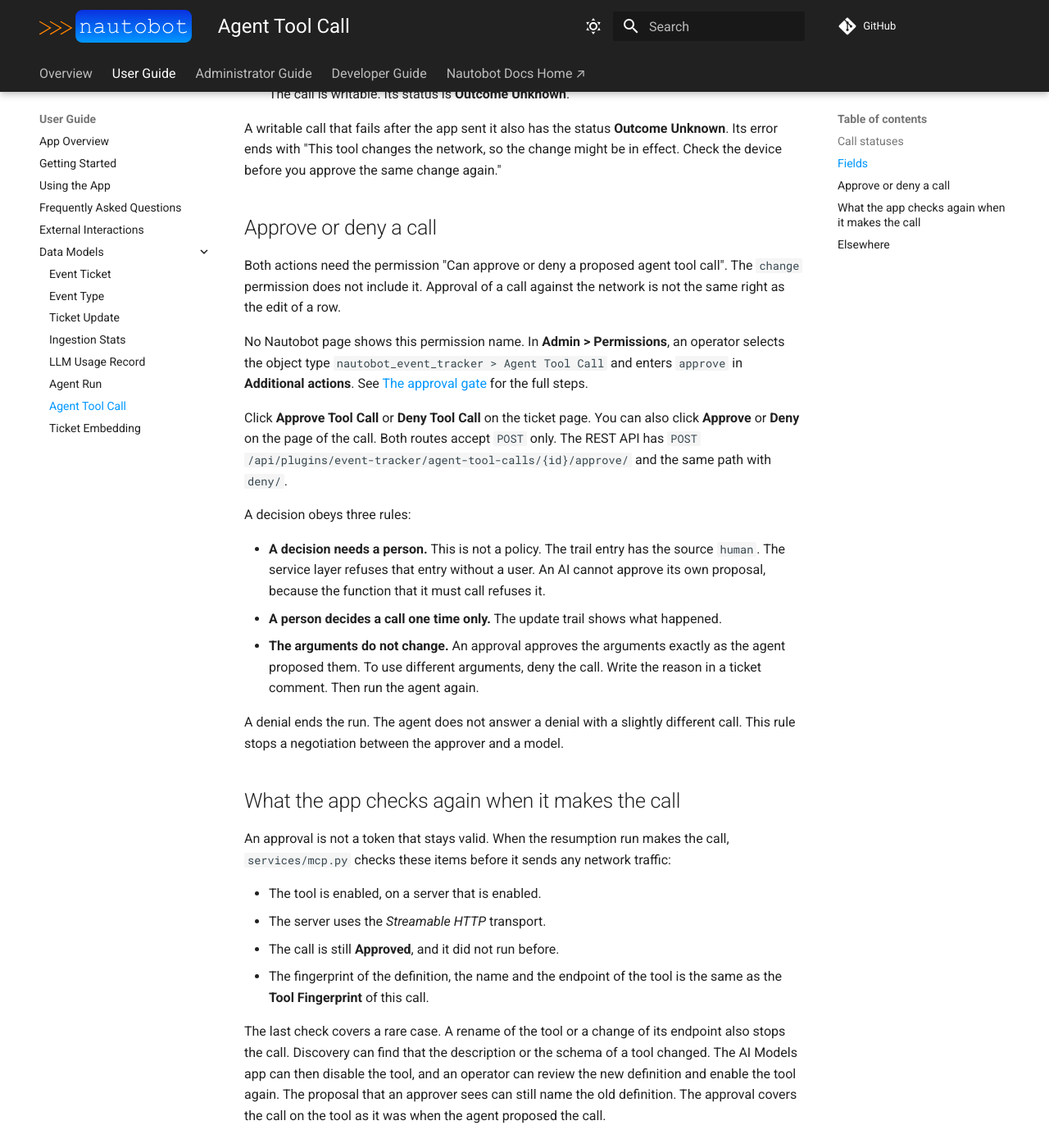
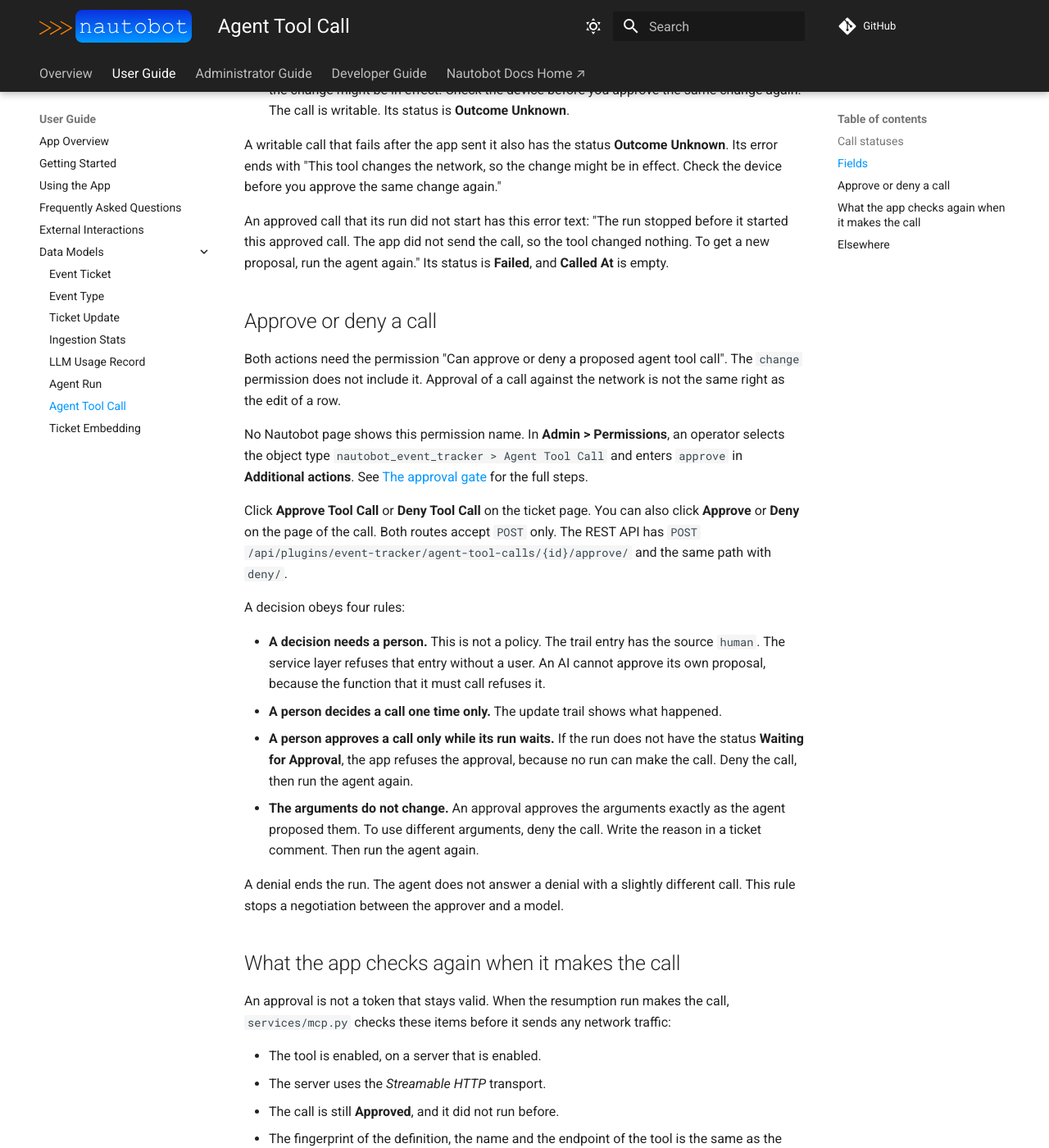
Before and after one commit to jtdub/nautobot-app-event-tracker, an MkDocs documentation site: the page built from docs/models/agenttoolcall.md, in a window 1280 px wide and 1400 px high, scrolled down 2171 px. Shown: the whole window at 82% size. Built offline with MkDocs 1.6.1 and Material for MkDocs 9.7.7, drawn with Linux system fonts in a browser that asks for light colours; comment, search, counter and statistics services are not loaded; some of the changed text lies outside the part shown.

Commit message:
46: Document an approved call that a run did not start, and add the changelog fragment

```diff
--- a/docs/models/agenttoolcall.md
+++ b/docs/models/agenttoolcall.md
@@ -7,11 +7,11 @@ An Agent Tool Call is one tool call that an agent asked for, and what happened t
 | Status | How a call gets this status |
 | --- | --- |
 | **Proposed** | The agent asked for the call. The app makes a read-only call at once. A writable call stops here and waits for a person. |
-| **Approved** | A person approved the call. The next run makes it. |
+| **Approved** | A person approved the call. The next run makes it. If that run stops before it starts the call, the call becomes **Failed**. |
 | **Denied** | A person denied the call. The run ends. |
 | **Executing** | The app makes the call now. |
 | **Executed** | The call ran and the server answered. |
-| **Failed** | The call did not finish, the server reported an error, or the app refused the call. The **Error** field says why. A writable call that ended with no answer after the app sent it is **Outcome Unknown**, not **Failed**. |
+| **Failed** | The call did not finish, the server reported an error, or the app refused the call. An approved call is also **Failed** when its run stopped before the call started. The **Error** field says why. A writable call that ended with no answer after the app sent it is **Outcome Unknown**, not **Failed**. |
 | **Outcome Unknown** | A writable call ended with no answer. The app does not know if the change is in effect. The **Error** field says why. |
 
 A read-only call goes to **Executed** or **Failed**. It never has a decider, and it never gets **Outcome Unknown**. These are the differences between a read-only call and a call that changes something. The **Writable** field of the MCP Tool that the call names decides it. The AI Models app owns that field.
@@ -47,6 +47,8 @@ A call that a stop of the Job interrupted has one of these error texts:
 
 A writable call that fails after the app sent it also has the status **Outcome Unknown**. Its error ends with "This tool changes the network, so the change might be in effect. Check the device before you approve the same change again."
 
+An approved call that its run did not start has this error text: "The run stopped before it started this approved call. The app did not send the call, so the tool changed nothing. To get a new proposal, run the agent again." Its status is **Failed**, and **Called At** is empty.
+
 ## Approve or deny a call {#approving-and-denying}
 
 Both actions need the permission "Can approve or deny a proposed agent tool call". The `change` permission does not include it. Approval of a call against the network is not the same right as the edit of a row.
@@ -55,10 +57,11 @@ No Nautobot page shows this permission name. In **Admin > Permissions**, an oper
 
 Click **Approve Tool Call** or **Deny Tool Call** on the ticket page. You can also click **Approve** or **Deny** on the page of the call. Both routes accept `POST` only. The REST API has `POST /api/plugins/event-tracker/agent-tool-calls/{id}/approve/` and the same path with `deny/`.
 
-A decision obeys three rules:
+A decision obeys four rules:
 
 - **A decision needs a person.** This is not a policy. The trail entry has the source `human`. The service layer refuses that entry without a user. An AI cannot approve its own proposal, because the function that it must call refuses it.
 - **A person decides a call one time only.** The update trail shows what happened.
+- **A person approves a call only while its run waits.** If the run does not have the status **Waiting for Approval**, the app refuses the approval, because no run can make the call. Deny the call, then run the agent again.
 - **The arguments do not change.** An approval approves the arguments exactly as the agent proposed them. To use different arguments, deny the call. Write the reason in a ticket comment. Then run the agent again.
 
 A denial ends the run. The agent does not answer a denial with a slightly different call. This rule stops a negotiation between the approver and a model.
```
Also changed, not shown: docs/admin/agents.md (+5 -0 lines), docs/models/agentrun.md (+1 -1 lines), docs/specs/phase-4b-agents.md (+6 -0 lines), 2 other files.
